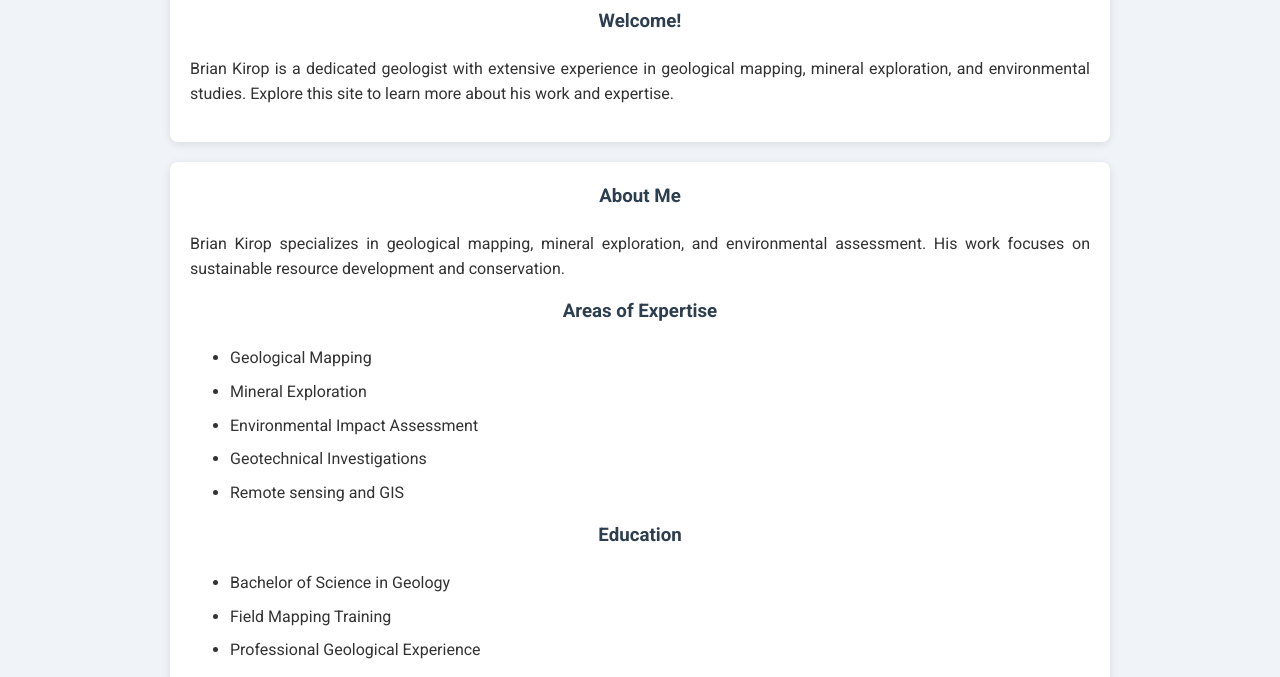
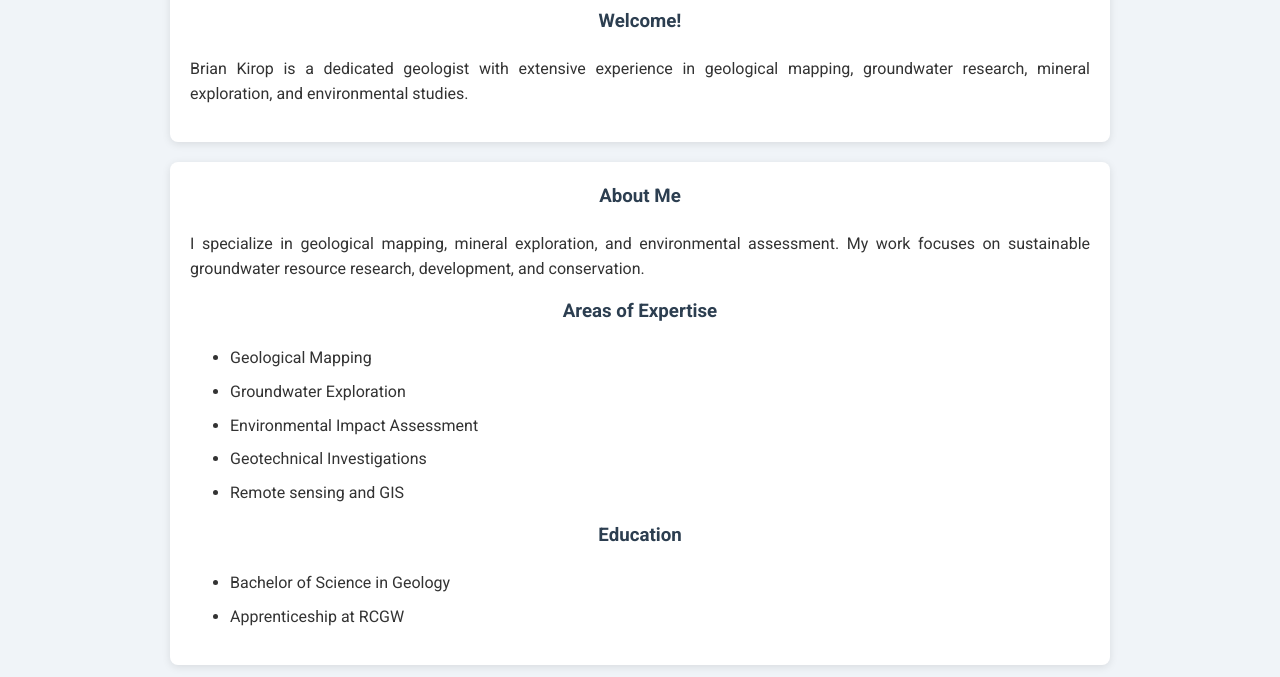
Before and after one commit to briankirop494-lab/krop.github.io, a plain HTML site: page index.html in a window 1280 px wide. Shown: the part 275-952 px from the top of the page. Drawn offline with Linux system fonts and the light colour scheme.

Commit message:
Update index.html

```diff
--- a/index.html
+++ b/index.html
@@ -192,7 +192,7 @@
 
 <header>
   <h1>Brian Kirop</h1>
-  <h2>Professional Geologist</h2>
+  <h2>Graduate Geologist</h2>
 </header>
 
 <nav>
@@ -206,8 +206,8 @@
   <img src="PYTHON/KIROP.jpg" alt="KIROP">
   <h3>Welcome!</h3>
   <p>
-    Brian Kirop is a dedicated geologist with extensive experience in geological mapping,
-    mineral exploration, and environmental studies. Explore this site to learn more about his work and expertise.
+    Brian Kirop is a dedicated geologist with extensive experience in geological mapping, groundwater research,
+    mineral exploration, and environmental studies.
   </p>
 </section>
 
@@ -215,14 +215,14 @@
 <section id="about">
   <h3>About Me</h3>
   <p>
-    Brian Kirop specializes in geological mapping, mineral exploration, and environmental assessment.
-    His work focuses on sustainable resource development and conservation.
+    I specialize in geological mapping, mineral exploration, and environmental assessment.
+    My work focuses on sustainable groundwater resource research, development, and conservation.
   </p>
 
   <h3>Areas of Expertise</h3>
   <ul>
     <li>Geological Mapping</li>
-    <li>Mineral Exploration</li>
+    <li>Groundwater Exploration</li>
     <li>Environmental Impact Assessment</li>
     <li>Geotechnical Investigations</li>
     <li>Remote sensing and GIS</li>
@@ -231,8 +231,7 @@
   <h3>Education</h3>
   <ul>
     <li>Bachelor of Science in Geology</li>
-    <li>Field Mapping Training</li>
-    <li>Professional Geological Experience</li>
+    <li>Apprenticeship at RCGW</li>
   </ul>
 </section>
 
```
